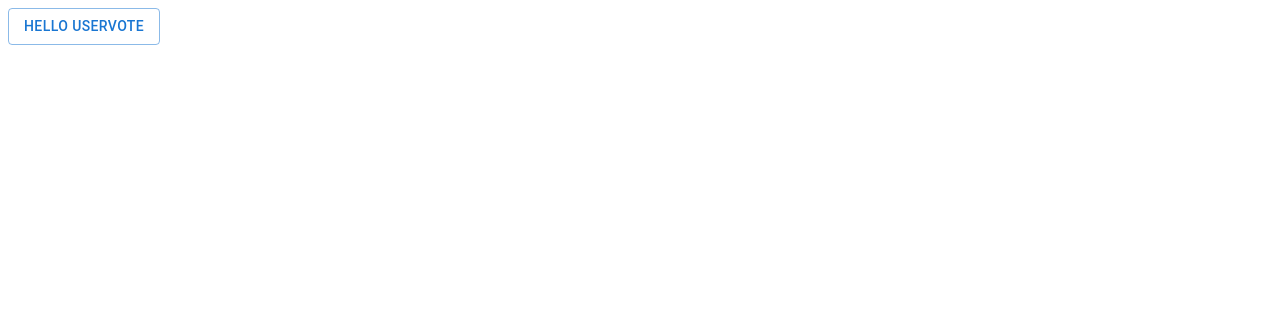
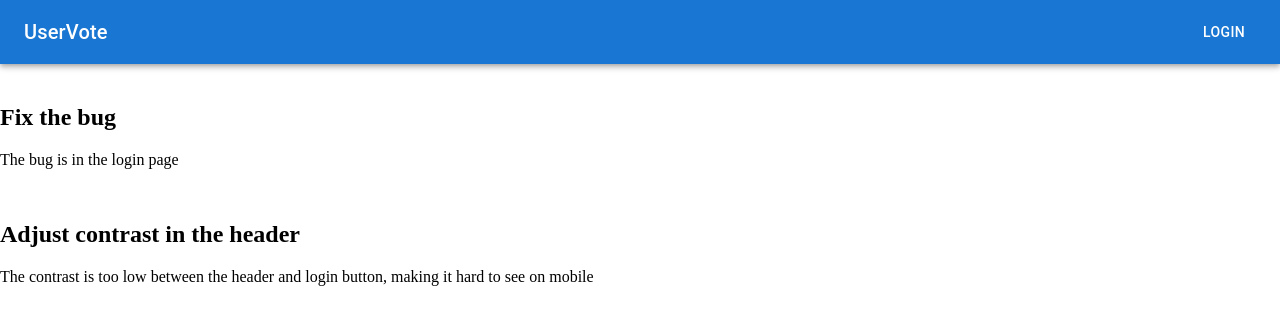
Before and after one commit to EthanBonsignori/uservote-node, a React (Vite) app: page / in a window 1280 px wide. Shown: the top 324 px of the page. Built offline with nearby package versions, Linux system fonts and the light colour scheme.

Commit message:
basic layout, mock posts

```diff
--- a/src/App.tsx
+++ b/src/App.tsx
@@ -1,12 +1,21 @@
 import { FC } from "react";
-import Button from "@mui/material/Button";
 import "./App.css";
+import Layout from "./components/Layout";
+import mockPosts from "./posts.json";
+import { Grid } from "@mui/material";
 
 const App: FC = () => {
   return (
-    <Button variant="outlined" className="TestClass">
-      Hello Uservote
-    </Button>
+    <Layout>
+      <Grid container spacing={2}>
+        {mockPosts.data.map((post) => (
+          <Grid item xs={12} key={post.id}>
+            <h2>{post.title}</h2>
+            <p>{post.description}</p>
+          </Grid>
+        ))}
+      </Grid>
+    </Layout>
   );
 };
 
--- /dev/null
+++ b/src/components/Layout.tsx
@@ -0,0 +1,27 @@
+import { AppBar, Button, Toolbar, Typography } from "@mui/material";
+import { FC, PropsWithChildren } from "react";
+
+import styled from "@emotion/styled";
+
+const AppBarStyled = styled(AppBar)`
+  margin-bottom: 20px;
+`;
+
+const Layout: FC<PropsWithChildren> = ({ children }) => {
+  return (
+    <div>
+      <AppBarStyled color="primary" position="sticky">
+        <Toolbar>
+          <Typography variant="h6" component="div" sx={{ flexGrow: 1 }}>
+            UserVote
+          </Typography>
+          {/* TODO: login */}
+          <Button color="inherit">Login</Button>
+        </Toolbar>
+      </AppBarStyled>
+      {children}
+    </div>
+  );
+};
+
+export default Layout;
--- a/src/index.css
+++ b/src/index.css
@@ -0,0 +1,4 @@
+body {
+  margin: 0;
+  padding: 0;
+}
--- /dev/null
+++ b/src/posts.json
@@ -0,0 +1,22 @@
+{
+  "data": [
+    {
+      "id": 1,
+      "title": "Fix the bug",
+      "description": "The bug is in the login page",
+      "status": "open",
+      "votes": 10,
+      "created_at": "2024-01-01",
+      "updated_at": "2024-01-01"
+    },
+    {
+      "id": 2,
+      "title": "Adjust contrast in the header",
+      "description": "The contrast is too low between the header and login button, making it hard to see on mobile",
+      "status": "open",
+      "votes": 2,
+      "created_at": "2024-01-01",
+      "updated_at": "2024-01-01"
+    }
+  ]
+}
```
